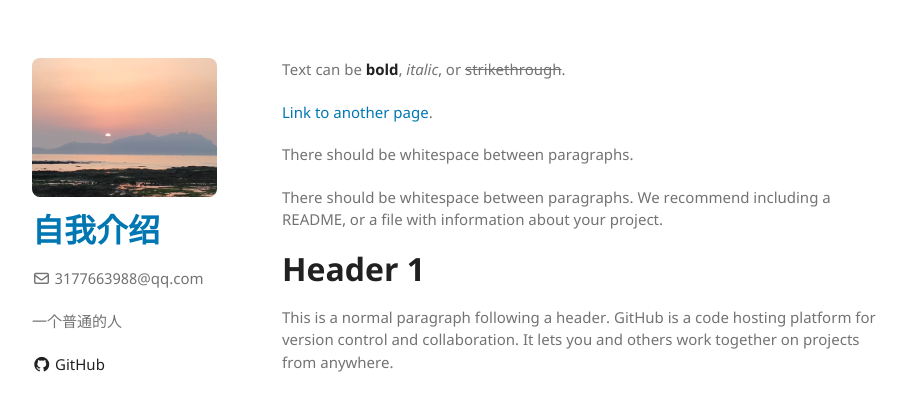
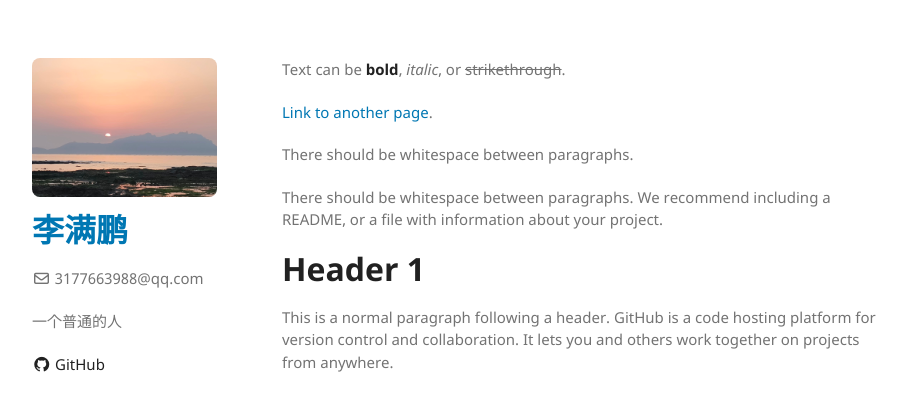
Before and after one commit to 21020007039/lmp.github.io, a Jekyll site: the page built from index.md, in a window 1280 px wide. Shown: the top 393 px of the page, without its empty margins (178-1101 px from the left). Built offline with Jekyll 4.4.1, drawn with Linux system fonts in a browser that asks for light colours.

Commit message:
Update _config.yml

```diff
--- a/_config.yml
+++ b/_config.yml
@@ -1,4 +1,4 @@
-title: 自我介绍
+title: 李满鹏
 logo: /assets/img/logo.png
 email: 3177663988@qq.com
 description: 一个普通的人
```
